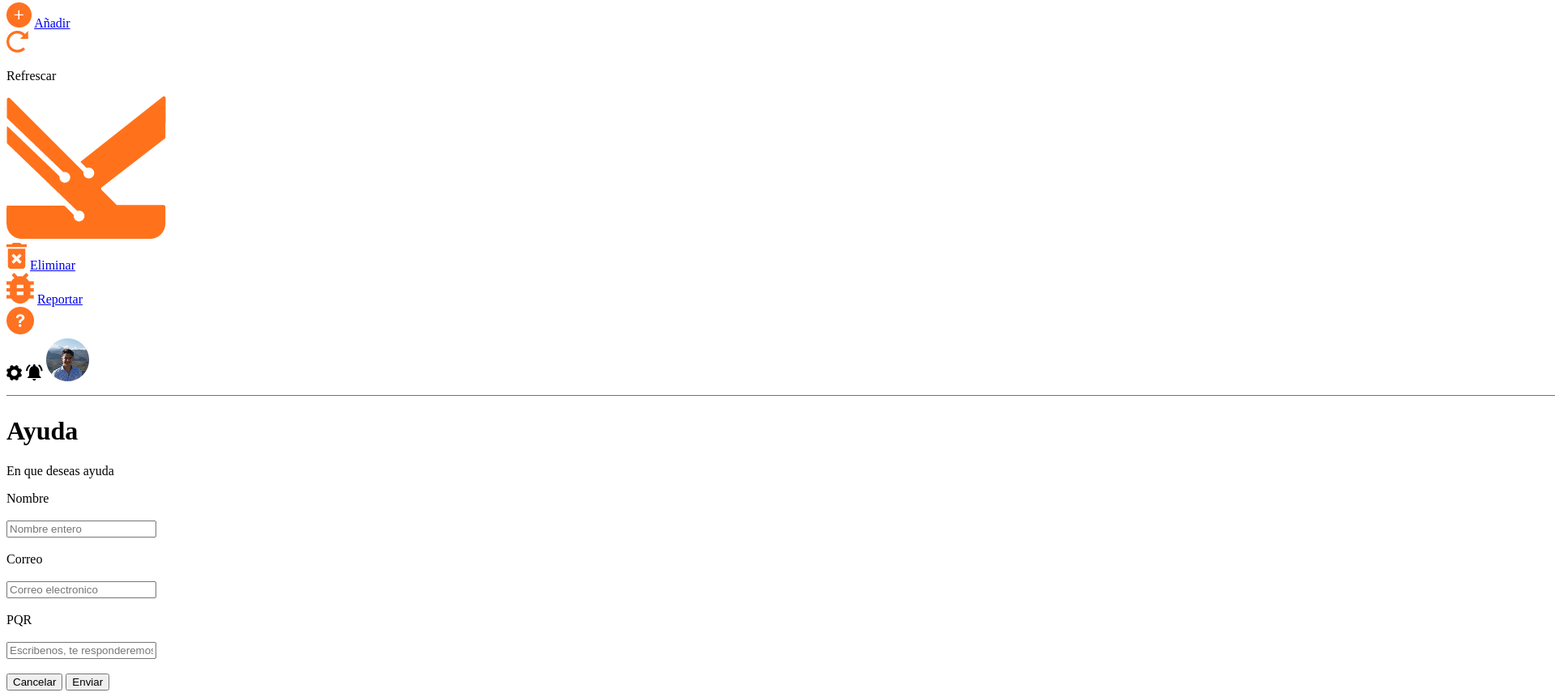
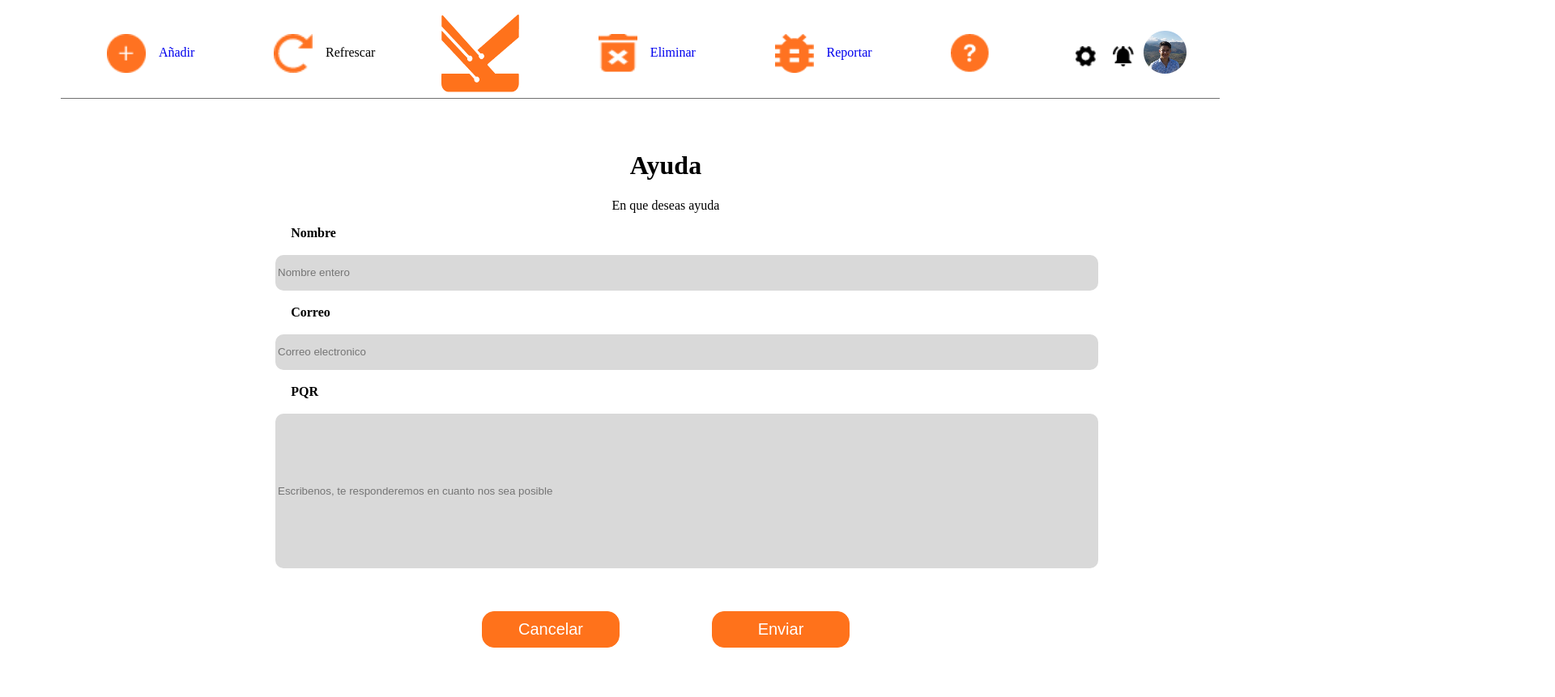
Before and after one commit to Ctlna/Proyecto-filtro_LindarteBrayan_MulfordCatalina, a plain HTML site: page Ayuda.html in a window 1280 px wide. Shown: the part 5-866 px from the top of the page at 81% size, 1920 px wide, since content can reach past the window. After the commit the page ends 805 px from the top, so only its background shows below. Drawn offline with Linux system fonts and the light colour scheme.

Commit message:
Upgrade Ayudar

```diff
--- a/Karo.css
+++ b/Karo.css
@@ -84,3 +84,89 @@
     margin: 5px;
     font-size: 12px;
 }
+/*Deco de ayuda*/
+#barraHorizontal{
+    position: relative;
+}
+.linea{
+    position: relative;
+    display: flex;
+    width: 1431px;
+    left: 60px;
+    top: 15px;
+    margin: 7px;
+    justify-content: space-around;
+    align-items: center;
+}
+.opciones{
+    display: flex;
+}
+.simbolos{
+    width: 3em;
+    height: 3em;
+    margin: 1em;
+}
+.simboLogo{
+    width: 6em;
+    height: 6em;
+}
+.opcionesTexto{
+    margin-top: 30px;
+    height: 4px;
+    text-decoration:none
+}
+.simbolitos{
+    width: 26px;
+    height: 26px;
+    margin: 8px;
+}
+#HaAyuda{
+    position: absolute;
+    left: 314px;
+    top: 170px;
+    text-align: center;
+
+}
+.formularioAyuda{
+    text-align: left;
+    position: relative;
+    left: 26px;
+}
+.ayudaTexto{
+    font-weight:bolder;
+    padding: 1.2em;
+}
+.ayudar{
+    background-color: #d9d9d9;
+    border-radius: 10px;
+    border: 1px solid transparent;
+    width: 1010px;
+    height: 40px;
+}
+#pqr{
+    height: 14em;
+}
+.cancelar{
+    border-radius: 15px;
+    border: 1px solid #ff721b;
+    background-color: #ff721b;
+    color: white;
+    font-size: 20px;
+    width: 170px;
+    height: 45px;
+    position: relative;
+    right: 55px;
+    top: 35px;
+}
+.enviar{
+    border-radius: 15px;
+    border: 1px solid #ff721b;
+    background-color: #ff721b;
+    color: white;
+    font-size: 20px;
+    width: 170px;
+    height: 45px;
+    position: relative;
+    left: 55px;
+    top: 35px;
+}
```
